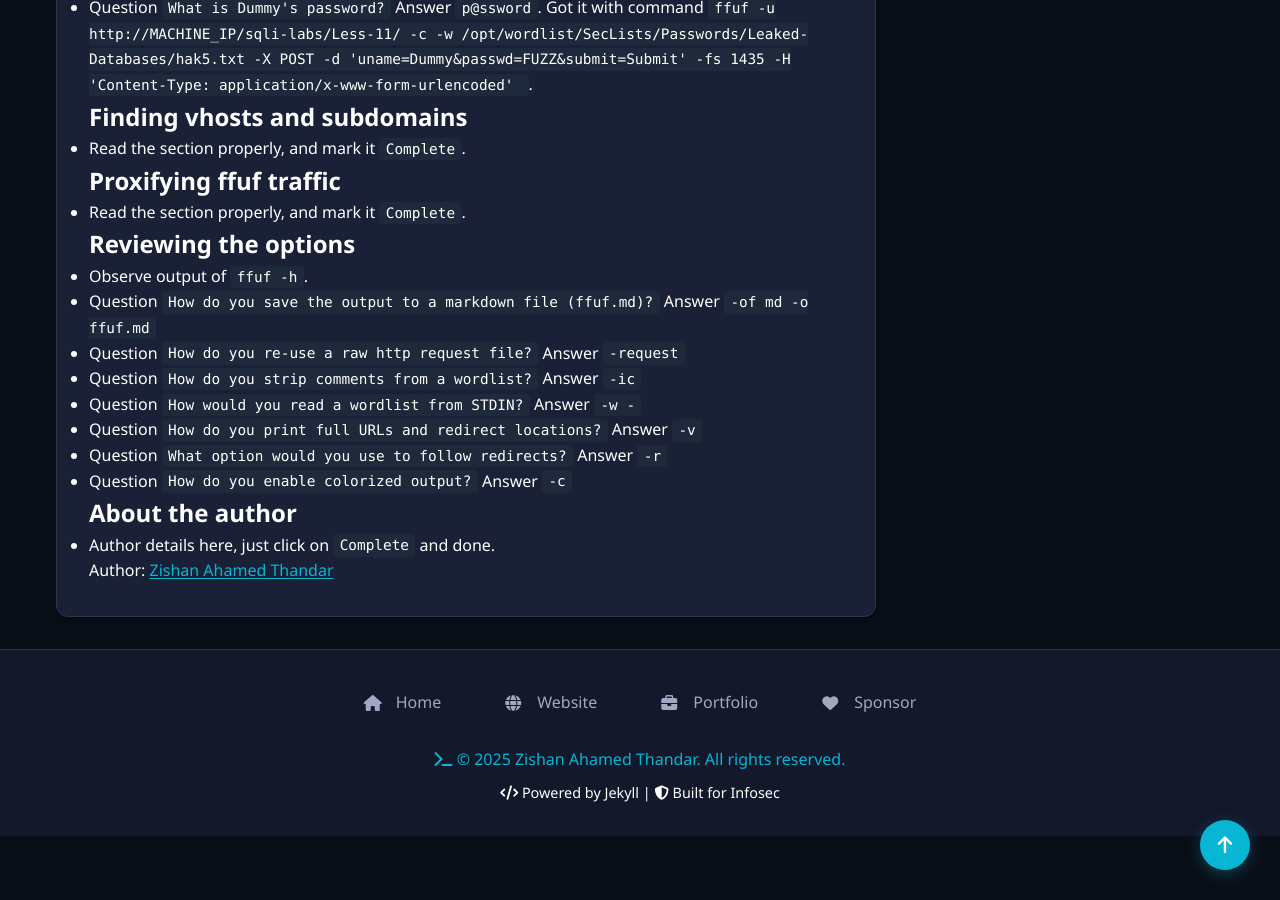
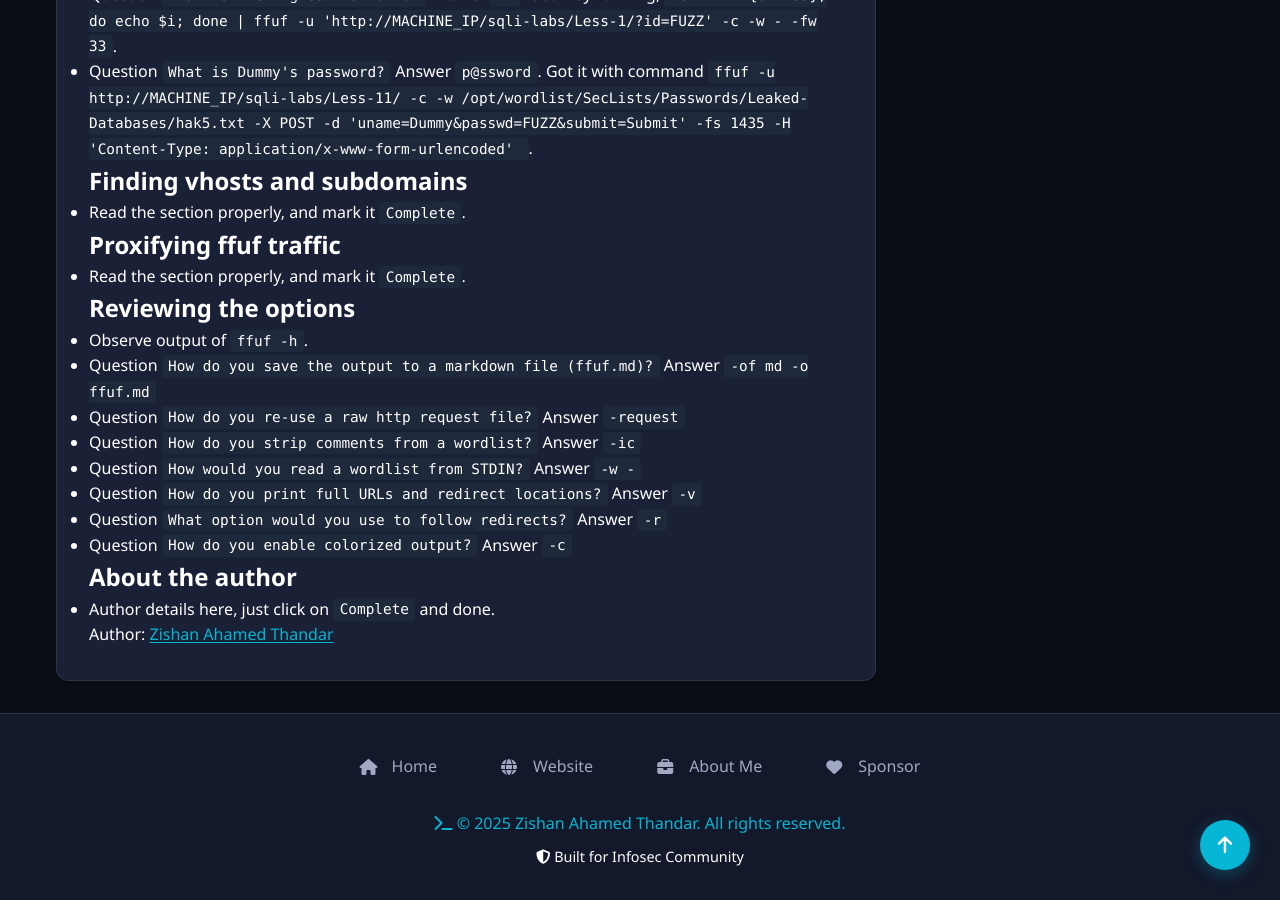
Before and after one commit to ZishanAdThandar/WriteUps, a Jekyll site: the page built from _posts/tryhackme/2024-08-01-ffuf.md, in a window 1280 px wide and 900 px high, scrolled down 2442 px. Built offline with Jekyll 4.4.1, drawn with Linux system fonts in a browser that asks for light colours; some of the changed text lies outside the part shown.

Commit message:
modified:   _includes/footer.html 	modified:   _posts/tryhackme/2024-08-01-ffuf.md

```diff
--- a/_includes/footer.html
+++ b/_includes/footer.html
@@ -6,7 +6,7 @@
     <div class="footer-links">
         <a href="{{ site.url }}"><i class="fas fa-home"></i> Home</a>
         <a href="{{ site.main_site }}"><i class="fas fa-globe"></i> Website</a>
-        <a href="{{ site.portfolio }}"><i class="fas fa-briefcase"></i> Portfolio</a>
+        <a href="{{ site.portfolio }}"><i class="fas fa-briefcase"></i> About Me</a>
         {% if site.sponsors %}
         <a href="{{ site.sponsors }}"><i class="fas fa-heart"></i> Sponsor</a>
         {% endif %}
@@ -15,7 +15,7 @@
         <i class="fas fa-terminal"></i> &copy; {{ site.time | date: '%Y' }} {{ site.author }}. All rights reserved.
     </p>
     <p style="margin-top: 0.5rem; font-size: 0.9rem;">
-        <i class="fas fa-code"></i> Powered by Jekyll | <i class="fas fa-shield-alt"></i> Built for Infosec
+       <i class="fas fa-shield-alt"></i> Built for Infosec Community
     </p>
 
     <script>
```
Also changed, not shown: _posts/tryhackme/2024-08-01-ffuf.md (+1 -1 lines).
